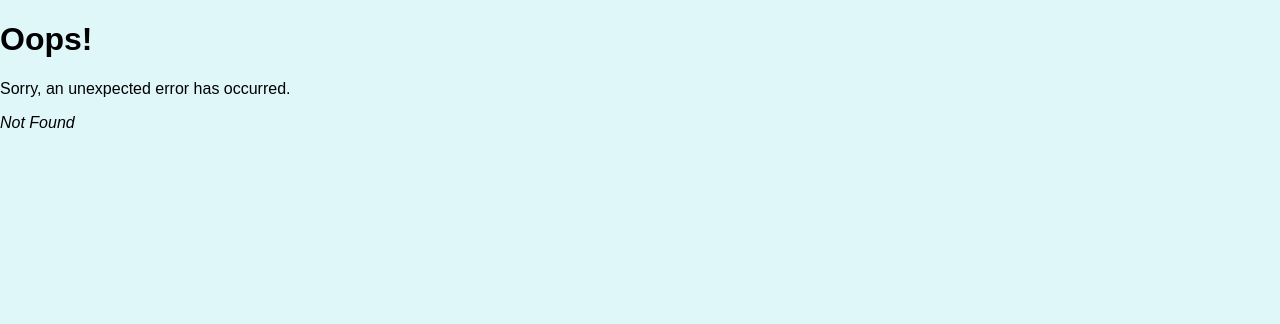
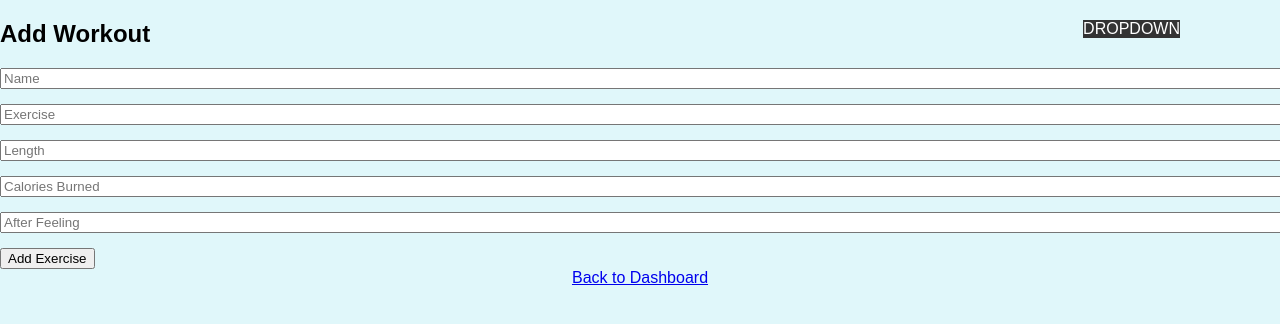
Before and after one commit to jishyk/React-Fitness, a React (Vite) app in the folder client/: page /add-work in a window 1280 px wide. Before the commit this address had no page. Shown: the top 324 px of the page. Built offline with nearby package versions, Linux system fonts and the light colour scheme.

Commit message:
Got AddWork displaying.

```diff
--- a/client/src/Main.jsx
+++ b/client/src/Main.jsx
@@ -6,6 +6,7 @@ import App from './App.jsx'
 import Home from './pages/Home.jsx'
 import Error from './pages/Error.jsx'
 import CreateAccount from './pages/CreateAccount.jsx';
+import AddWork from './pages/AddWork.jsx';
 
 const router = createBrowserRouter([
   {
@@ -23,6 +24,10 @@ const router = createBrowserRouter([
         path: '/create-account',
         element: <CreateAccount />,
       },
+      {
+        path: '/add-work',
+        element: <AddWork />,
+      },
     //   {
     //     path: 'home',
     //     element: <Home />,
--- a/client/src/components/Nav.jsx
+++ b/client/src/components/Nav.jsx
@@ -21,7 +21,7 @@ const AddNav = () => {
                 <div className="dropDownContent">
                     <ul>
                         <li>
-                            <Link to="/AddWork" className={isActive('/AddWork')}>
+                            <Link to="/add-work" className={isActive('/AddWork')}>
                                 Add Workout
                             </Link>
                         </li>
--- a/client/src/pages/AddWork.jsx
+++ b/client/src/pages/AddWork.jsx
@@ -0,0 +1,99 @@
+import React from "react";
+import { Link } from "react-router-dom";
+import "../css/add-work.css";
+import { useState } from 'react';
+import { useMutation } from "@apollo/client";
+import { ADD_EXERCISE } from '../utils/mutations';
+import Auth from '../utils/auth';
+
+const AddWork = () => {
+    const [formState, setFormState] = useState({
+        name: '',
+        exercise: '',
+        length: '',
+        caloriesBurned: '',
+        feeling: '',
+    });
+
+    const [addExercise, { error, data }] = useMutation(ADD_EXERCISE);
+
+    const handleChange = (event) => {
+        const { name, value } = event.target;
+
+        setFormState({
+            ...formState,
+            [name]: value,
+        });
+    };
+
+    const handleFormSubmit = async (event) => {
+        event.preventDefault();
+
+        try {
+            const { data } = await addExercise({
+                variables: { ...formState },
+            });
+            console.log("Exercise added successfully:", data);
+
+            Auth.login(data.addExercise.token);
+        } catch (e) {
+            console.error(e);
+        }
+    };
+
+    return (
+        <div id="add-workout" className="workout-container">
+            <div className="add-workout-box">
+                <h2>Add Workout</h2>
+                <form onSubmit={handleFormSubmit}>
+                    <input
+                        className="form-group"
+                        placeholder="Name"
+                        name="name"
+                        type="text"
+                        value={formState.name}
+                        onChange={handleChange}
+                    />
+                    <input
+                        className="form-group"
+                        placeholder="Exercise"
+                        name="exercise"
+                        type="text"
+                        value={formState.exercise}
+                        onChange={handleChange}
+                    />
+                    <input
+                        className="form-group"
+                        placeholder="Length"
+                        name="length"
+                        type="number"
+                        value={formState.length}
+                        onChange={handleChange}
+                    />
+                    <input
+                        className="form-group"
+                        placeholder="Calories Burned"
+                        name="caloriesBurned"
+                        type="number"
+                        value={formState.caloriesBurned}
+                        onChange={handleChange}
+                    />
+                    <input
+                        className="form-group"
+                        placeholder="After Feeling"
+                        name="feeling"
+                        type="text"
+                        value={formState.feeling}
+                        onChange={handleChange}
+                    />
+                    <button className="add-work-button" type="submit">Add Exercise</button>
+                </form>
+                <div className="form-group">
+                    <Link to="/dashboard" className="back-to-dashboard-button">Back to Dashboard</Link>
+                </div>
+            </div>
+        </div>
+    );
+};
+
+export default AddWork;
```
Also changed, not shown: client/src/css/add-work.css (added).
